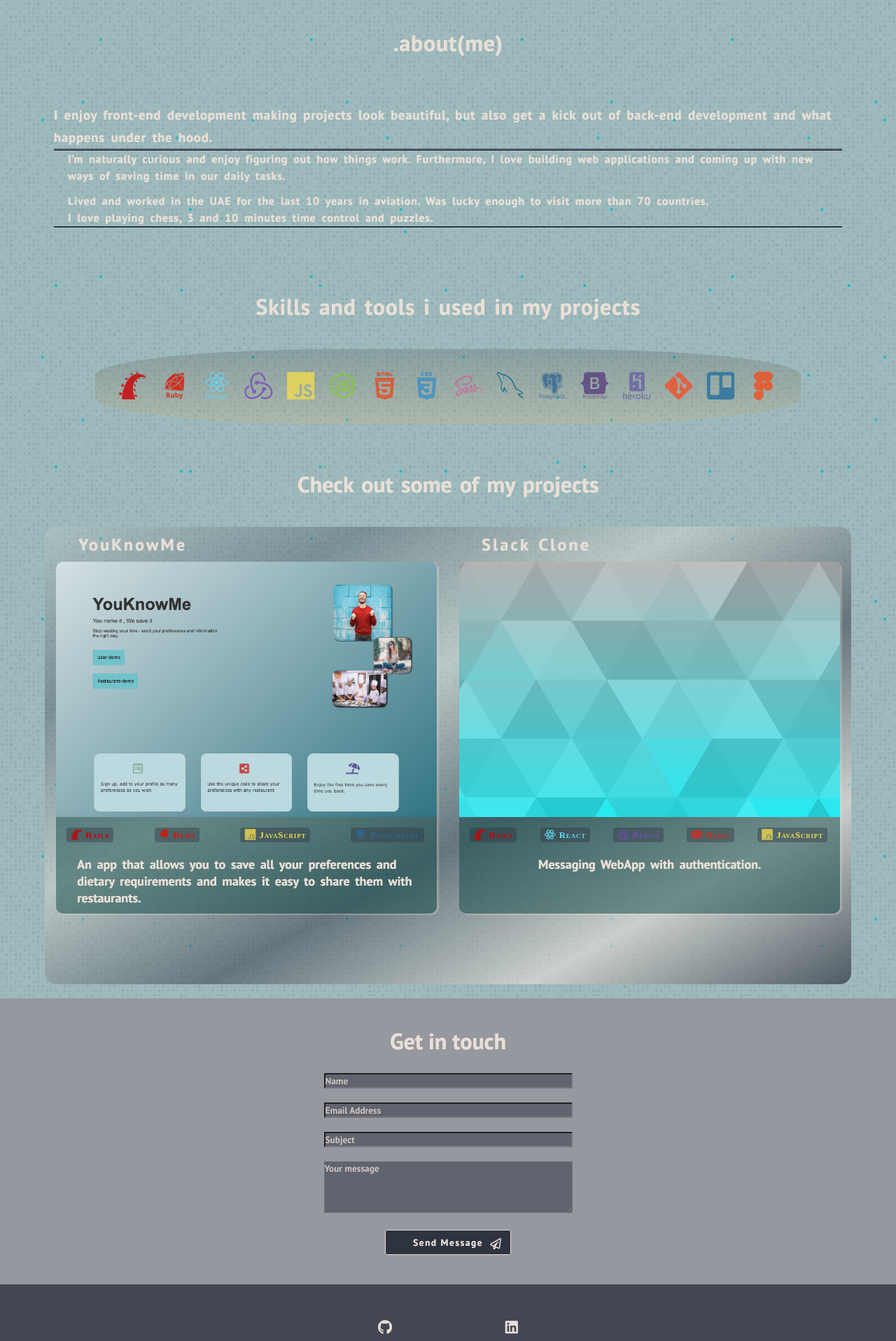
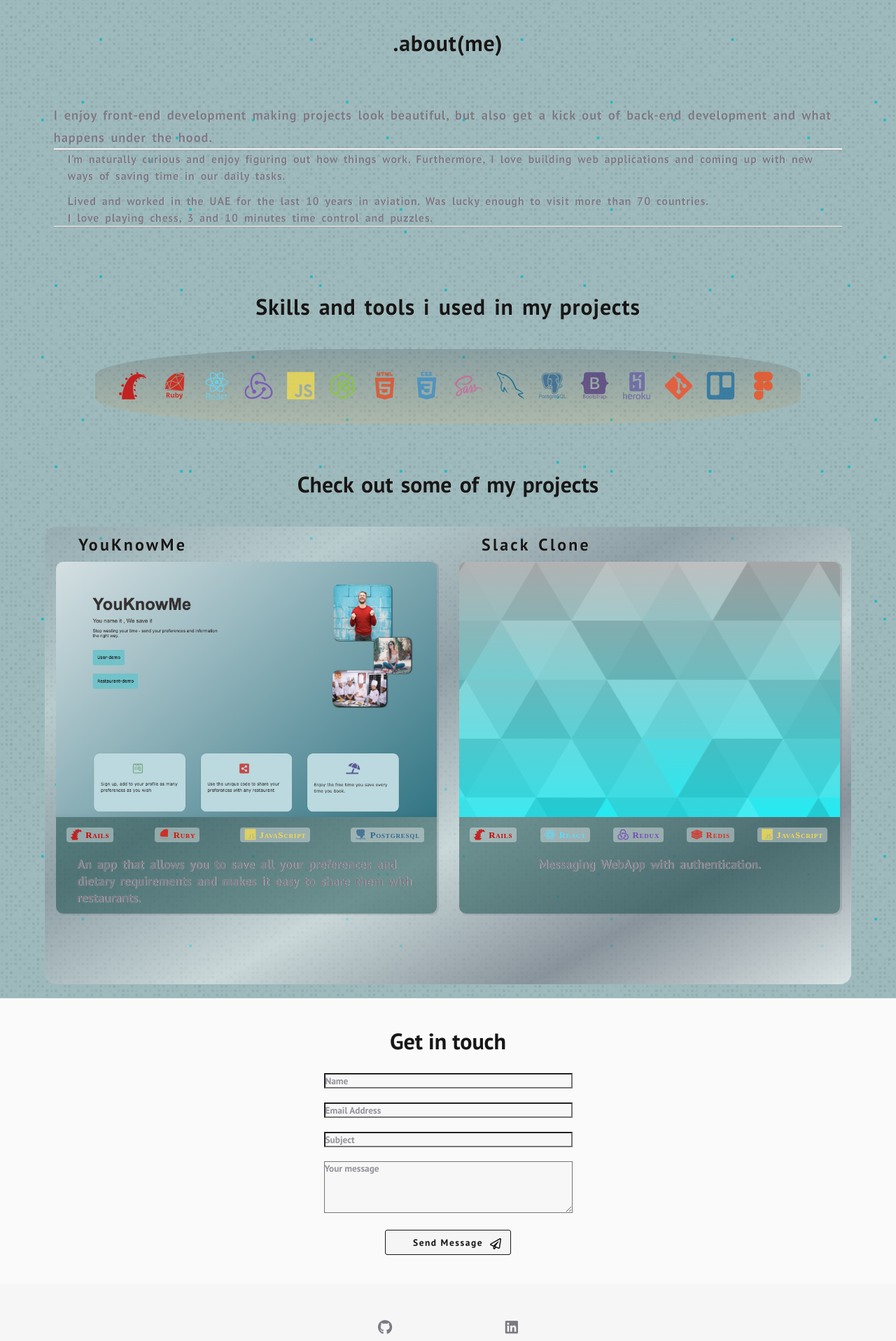
Before and after one commit to alex4tm/portfolio-v1, a React (Create React App) app: page / in a window 1280 px wide. Shown: the part 880-2797 px from the top of the page at 70% size. Built offline with nearby package versions, Linux system fonts and the light colour scheme.

Commit message:
added extra colors with 10 % each light for both background and foreground

```diff
--- a/src/App.css
+++ b/src/App.css
@@ -1,10 +1,13 @@
 :root {
   scroll-padding-top: 60px;
   scroll-behavior: smooth;
-  --background: 46, 51, 64;
-  --primary: 232, 223, 214;
-  --secondary: 232, 223, 214;
-  --hover: 232, 223, 214;
+  --color-background-main: 245, 245, 245;
+  --color-background-second: 225, 225, 225;
+  --color-background-third: 205, 205, 205;
+  --color-main-700: 23, 23, 23;
+  --color-main-500: 48, 48, 48;
+  --color-main-300: 68, 68, 69;
+  --hover: 122, 122, 133;
 }
 
 * {
@@ -37,6 +40,6 @@
 *::-webkit-scrollbar-thumb {
     -webkit-border-radius: 10px;
     border-radius: 10px;
-    background: rgba(var(--secondary), 0.5);
+    background: rgba(var(--color-main-700), 0.5);
     -webkit-box-shadow: inset 0 0 1rem rgba(var(--hover), 0.4);
 }
--- a/src/components/About.css
+++ b/src/components/About.css
@@ -1,8 +1,8 @@
 
 #about h1 {
   margin: 40px 30px;
-  color: rgb(var(--secondary));
-  text-shadow: 0.4px 0.4px rgb(var(--primary));
+  color: rgb(var(--color-main-700));
+  text-shadow: 0.4px 0.4px rgb(var(--color-background-second));
 }
 
 .about-container {
@@ -25,11 +25,11 @@
   align-content: center;
   line-height: 1.5rem;
   color: rgb(var(--hover));
-  text-shadow: 0.4px 0.4px rgb(var(--primary));
+  text-shadow: 0.4px 0.4px rgb(var(--color-background-second));
 }
 
 .about-info h3 {
-    border-bottom: 3px ridge rgb(var(--background));
+    border-bottom: 3px ridge rgb(var(--color-background-main));
     line-height: 2rem;
     margin-block-start: 0 !important;
     margin-block-end: 0 !important;
@@ -38,7 +38,7 @@
 }
 
 .about-info ul:last-child {
-    border-bottom: 2px ridge rgb(var(--background));
+    border-bottom: 2px ridge rgb(var(--color-background-main));
 }
 
 .about-info {
@@ -84,8 +84,8 @@
   display: flex;
   justify-content: center;
   margin-top: 3rem;
-  color: rgb(var(--secondary));
-  text-shadow: 0.4px 0.4px rgb(var(--primary));
+  color: rgb(var(--color-main-700));
+  text-shadow: 0.4px 0.4px rgb(var(--color-background-second));
 }
 .about-skills .colored {
   font-size: 2.5rem;
--- a/src/components/Button.css
+++ b/src/components/Button.css
@@ -10,12 +10,12 @@
 
 .btn--outline {
   background-color: transparent;
-  color: rgb(var(--secondary));
+  color: rgb(var(--color-main-700));
   padding: 8px 20px;
-  border: 1px solid rgb(var(--background));
+  border: 1px solid rgb(var(--color-background-main));
   transition: all 0.3s ease-out;
   border-radius: 3px;
-  text-shadow: 1px 1px rgb(var(--primary));
+  text-shadow: 1px 1px rgb(var(--color-background-second));
   cursor: pointer;
   text-decoration: none;
   letter-spacing: 0.1rem;
@@ -33,11 +33,11 @@
 .btn:hover,
 .btn--outline:hover {
   transition: all 0.3s ease-in-out;
-  background: rgb(var(--background));
-  color: rgb(var(--secondary));
+  background: rgb(var(--color-background-main));
+  color: rgb(var(--color-main-700));
   opacity: 0.8;
   outline: none;
-  text-shadow: 1px 1px rgb(var(--primary));
+  text-shadow: 1px 1px rgb(var(--color-background-second));
   transform: scale(0.99) translateX(1%) translateY(-1%);
   box-shadow: 1px 1px rgb(var(--hover)) !important;
 }
@@ -47,10 +47,10 @@
 .btn:focus-within,
 .btn--outline:focus-within {
   transition: all 0.3s ease-in-out;
-  background: rgb(var(--primary));
-  color: rgb(var(--secondary));
+  background: rgb(var(--color-background-second));
+  color: rgb(var(--color-main-700));
   opacity: 1;
-  text-shadow: 1px 1px rgb(var(--primary));
+  text-shadow: 1px 1px rgb(var(--color-background-second));
   transform: scale(0.99) translateX(1%) translateY(-1%);
   box-shadow: 1px 1px rgb(var(--hover)) !important;
 }
--- a/src/components/Button.js
+++ b/src/components/Button.js
@@ -2,7 +2,7 @@
 // import './Button.css';
 // import { Link } from 'react-router-dom';
 
-// const STYLES = ['btn--primary', 'btn--outline', 'btn--test'];
+// const STYLES = ['btn--color-background-second', 'btn--outline', 'btn--test'];
 
 // const SIZES = ['btn--medium', 'btn--large'];
 
--- a/src/components/ChangeThemeDark.js
+++ b/src/components/ChangeThemeDark.js
@@ -2,16 +2,16 @@ import './ChangeTheme.css';
 
 const changeThemeDark = () => {
 
-    document.documentElement.style.setProperty('--background', '18, 18, 18') // #121212
-    document.documentElement.style.setProperty('--primary', '53, 53, 53') // #353535
-    document.documentElement.style.setProperty('--secondary', '187, 133, 248') // #BB85F8
+    document.documentElement.style.setProperty('--color-background-main', '18, 18, 18') // #121212
+    document.documentElement.style.setProperty('--color-background-second', '53, 53, 53') // #353535
+    document.documentElement.style.setProperty('--color-main-700', '187, 133, 248') // #BB85F8
     document.documentElement.style.setProperty('--hover', '219, 177, 250') // #DBB1FA
-  //   let darkThemeEnabled = document.documentElement.style.setProperty('--primary', 'black');
+  //   let darkThemeEnabled = document.documentElement.style.setProperty('--color-background-second', 'black');
   //   localStorage.setItem('dark-theme-enabled', darkThemeEnabled);
 
   // if (JSON.parse(localStorage.getItem('dark-theme-enabled'))) {
 
-  //   document.documentElement.style.setProperty('--primary', 'red')
+  //   document.documentElement.style.setProperty('--color-background-second', 'red')
   // };
 }
 
--- a/src/components/ChangeThemeLight.js
+++ b/src/components/ChangeThemeLight.js
@@ -3,16 +3,16 @@ import './ChangeTheme.css';
 
 const changeThemeLight = () => {
 
-    document.documentElement.style.setProperty('--background', '243, 245, 212')
-    document.documentElement.style.setProperty('--primary', '243, 244, 213')
-    document.documentElement.style.setProperty('--secondary', '18, 18, 18')
+    document.documentElement.style.setProperty('--color-background-main', '243, 245, 212')
+    document.documentElement.style.setProperty('--color-background-second', '243, 244, 213')
+    document.documentElement.style.setProperty('--color-main-700', '18, 18, 18')
     document.documentElement.style.setProperty('--hover', '85, 85, 85')
 
-  //   let darkThemeEnabled = document.documentElement.style.setProperty('--primary', 'yellow');
+  //   let darkThemeEnabled = document.documentElement.style.setProperty('--color-background-second', 'yellow');
   //   localStorage.setItem('dark-theme-enabled', darkThemeEnabled);
   // if (JSON.parse(localStorage.getItem('dark-theme-enabled'))) {
 
-  //   document.documentElement.style.setProperty('--primary', 'yellow')
+  //   document.documentElement.style.setProperty('--color-background-second', 'yellow')
   // };
 }
 
--- a/src/components/ContactUs.css
+++ b/src/components/ContactUs.css
@@ -1,6 +1,6 @@
 .contact-container {
-  background: rgb(var(--background), 50%);
-  color: rgb(var(--secondary));
+  background: rgb(var(--color-background-main), 50%);
+  color: rgb(var(--color-main-700));
   display: flex;
   justify-content: center;
   align-items: center;
@@ -12,8 +12,8 @@
   display: flex;
   align-items: center;
   justify-content: center;
-  color: rgb(var(--secondary));
-  text-shadow: 0.2px 0.2px rgb(var(--primary));
+  color: rgb(var(--color-main-700));
+  text-shadow: 0.2px 0.2px rgb(var(--color-background-second));
   margin-bottom: 15px;
 }
 .contact-wrapper {
@@ -29,8 +29,9 @@
   min-width: 100%;
   max-width: 70vw;
   max-height: 35vh;
-  background-color:  rgba(var(--background), 0.5);
+  background-color:  rgba(var(--color-background-main), 0.5);
 }
+
 .contact-wrapper input::placeholder {
   color: rgba(var(--hover), 0.8);
 }
@@ -41,7 +42,6 @@
 
 .contact-input textarea {
   min-height: 15vh;
-
 }
 
 .contact-field {
@@ -57,9 +57,9 @@
 }
 
 #submit-btn input {
-  background-color: rgb(var(--background));
-  text-shadow: 0.2px 0.2px rgb(var(--primary));
-  border: 1px solid rgb(var(--secondary));
+  background-color: rgb(var(--color-background-main));
+  text-shadow: 0.2px 0.2px rgb(var(--color-background-second));
+  border: 1px solid rgb(var(--color-main-700));
   margin-bottom: 2rem;
 }
 
@@ -71,14 +71,14 @@
   position: absolute;
   left: 80%;
   top: 25%;
-  color: rgb(var(--secondary));
+  color: rgb(var(--color-main-700));
 }
 
 #submit-btn input:hover,
 #submit-btn input:focus {
   transition: 0.2s;
   cursor: pointer;
-  color: rgb(var(--secondary)) !important;
+  color: rgb(var(--color-main-700)) !important;
   text-shadow: none;
   outline: none;
 }
@@ -90,7 +90,7 @@
   transition: all 0.5s ease-in-out;
   text-shadow: none;
   outline: none;
-  color: rgb(var(--secondary)) !important;
+  color: rgb(var(--color-main-700)) !important;
 }
 
 @media only screen and (max-width: 400px) {
--- a/src/components/Footer.css
+++ b/src/components/Footer.css
@@ -1,5 +1,5 @@
 .footer-container {
-  background-color: rgba(var(--background), 0.9);
+  background-color: rgba(var(--color-background-main), 0.9);
   padding: 1rem 0 2rem 0;
   display: flex;
   flex-direction: column;
@@ -9,7 +9,7 @@
 
 .social-icon-link:hover,
 .social-icon-link:focus {
-  color: rgb(var(--secondary));
+  color: rgb(var(--color-main-700));
   transition: all 0.3s ease-in-out;
   transform: scale(1.05);
   text-shadow: none;
@@ -44,7 +44,7 @@
 }
 
 .social-logo {
-  color: rgb(var(--secondary));
+  color: rgb(var(--color-main-700));
   justify-self: start;
   margin: 1.2rem;
   cursor: pointer;
--- a/src/components/HeroSection.css
+++ b/src/components/HeroSection.css
@@ -1,8 +1,8 @@
 
 .hero-container {
-  background-image:
+/*  background-image:
     linear-gradient(to bottom, rgb(122 154 151 / 52%), rgb(131 134 134 / 50%)),
-    url('../images/alex-sketcher.jpeg');
+    url('../images/alex-sketcher.jpeg');*/
   background-size: contain, cover;
   background-position: center;
   background-repeat: no-repeat;
@@ -26,18 +26,18 @@
 }
 
 .hero-content > h1 {
-  color: rgb(var(--secondary));
+  color: rgb(var(--color-main-700));
   font-size: 3.5rem;
-  text-shadow: 1px 1px 1px rgb(var(--primary));
+  text-shadow: 1px 1px 1px rgb(var(--color-background-second));
   letter-spacing: 0.2rem;
 }
 
 .hero-content > p {
-  color: rgb(var(--secondary));
+  color: rgb(var(--color-main-700));
   font-size: 1.7rem;
   font-family: 'Trebuchet MS', 'Lucida Sans Unicode', 'Lucida Grande',
     'Lucida Sans', Arial, sans-serif;
-  text-shadow: 1px 1px rgb(var(--primary));
+  text-shadow: 1px 1px rgb(var(--color-background-second));
   letter-spacing: 0.1rem;
 }
 
--- a/src/components/Projects.css
+++ b/src/components/Projects.css
@@ -14,8 +14,8 @@
 .projects h1 {
   text-align: center;
   margin: 40px 0;
-  color: rgb(var(--secondary));
-  text-shadow: 0.4px 0.4px rgb(var(--primary));
+  color: rgb(var(--color-main-700));
+  text-shadow: 0.4px 0.4px rgb(var(--color-background-second));
 }
 
 .projects__container {
@@ -26,7 +26,7 @@
   width: 90%;
   margin: 0 auto;
   margin-bottom: 20px;
-  background: linear-gradient(to right bottom, rgba(var(--hover), 0.2), rgba(var(--background), 0.3), rgba(var(--hover), 0.4), rgba(var(--background), 0.5), rgba(var(--hover), 0.6), rgba(var(--background), 0.7));
+  background: linear-gradient(to right bottom, rgba(var(--hover), 0.2), rgba(var(--color-background-main), 0.3), rgba(var(--hover), 0.4), rgba(var(--color-background-main), 0.5), rgba(var(--hover), 0.6), rgba(var(--color-background-main), 0.7));
 }
 
 .projects__wrapper {
@@ -52,8 +52,8 @@
 .projects__item h2 {
   z-index: 1;
   position: absolute;
-  color: rgb(var(--secondary));
-  text-shadow: 0.4px 0.4px rgb(var(--primary));
+  color: rgb(var(--color-main-700));
+  text-shadow: 0.4px 0.4px rgb(var(--color-background-second));
   padding: 0 auto;
   top: -2.5rem;
   left: 2rem;
@@ -126,7 +126,7 @@
   display: flex;
   padding: 0px 15px;
   color: rgb(var(--hover));
-  text-shadow: 0.4px 0.4px rgb(var(--primary));
+  text-shadow: 0.4px 0.4px rgb(var(--color-background-second));
 }
 
 .projects__skills {
@@ -142,7 +142,7 @@
   padding: 3px 6px;
   font-size: 0.8rem;
   letter-spacing: 0.05rem;
-  background-color: rgba(var(--background), 0.4);
+  background-color: rgba(var(--color-background-main), 0.4);
   font-variant: petite-caps;
   display: inline-flex;
   align-items: center;
```
Also changed, not shown: src/components/Modal.css (+9 -9 lines), src/components/Navbar.css (+10 -10 lines).
